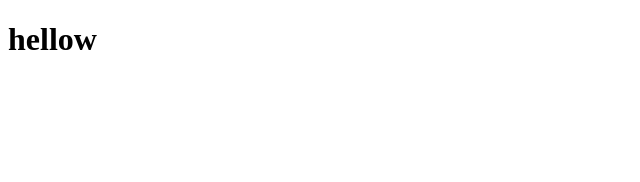
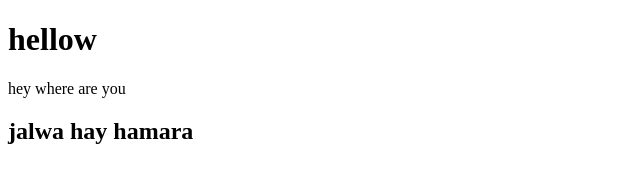
Before and after one commit to ali1228aptech-ui/alikhan, a plain HTML site: page index.html in a window 1280 px wide. Shown: the whole page, without its empty margins (0-640 px from the left). Drawn offline with Linux system fonts and the light colour scheme.

Commit message:
Add new paragraph and heading to index.html

```diff
--- a/index.html
+++ b/index.html
@@ -7,5 +7,7 @@
 </head>
 <body>
     <h1>hellow</h1>
+    <p>hey where are you </p>
+    <h2>jalwa hay hamara</h2>
 </body>
 </html>
```
